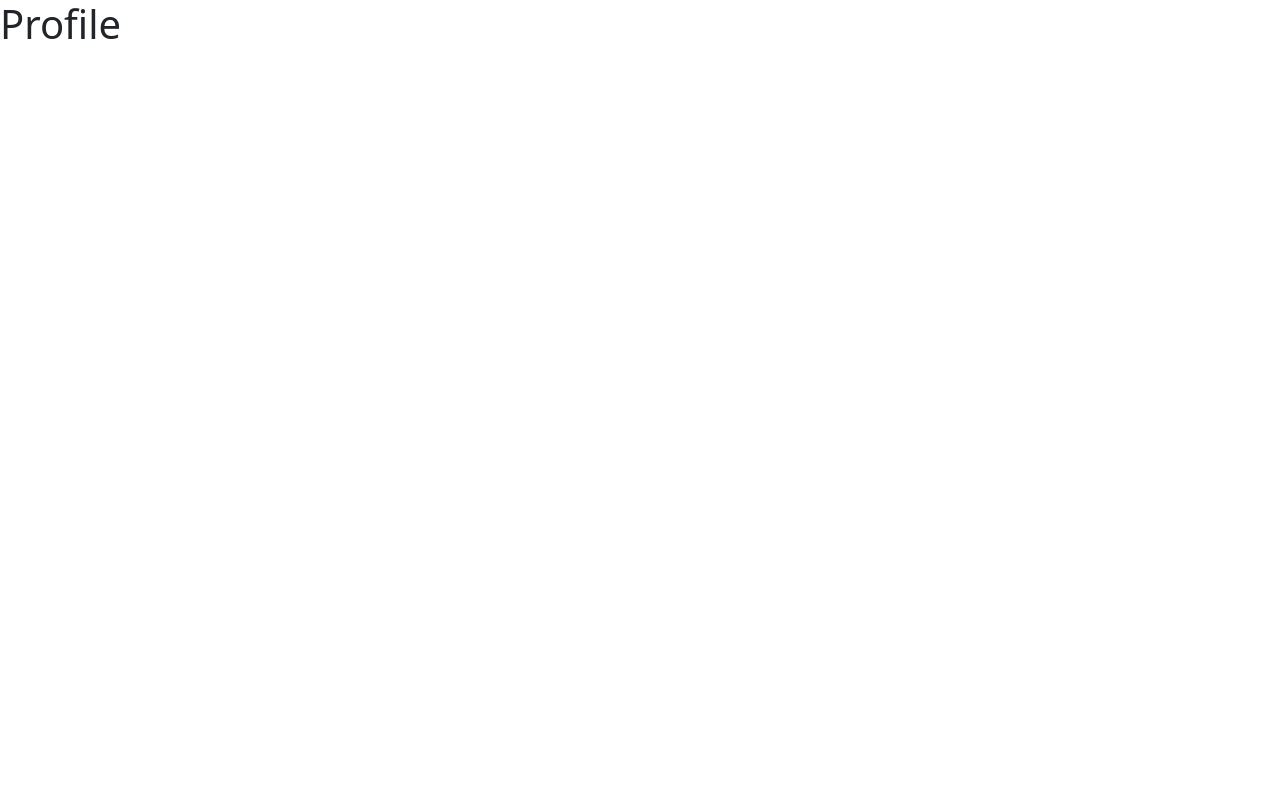
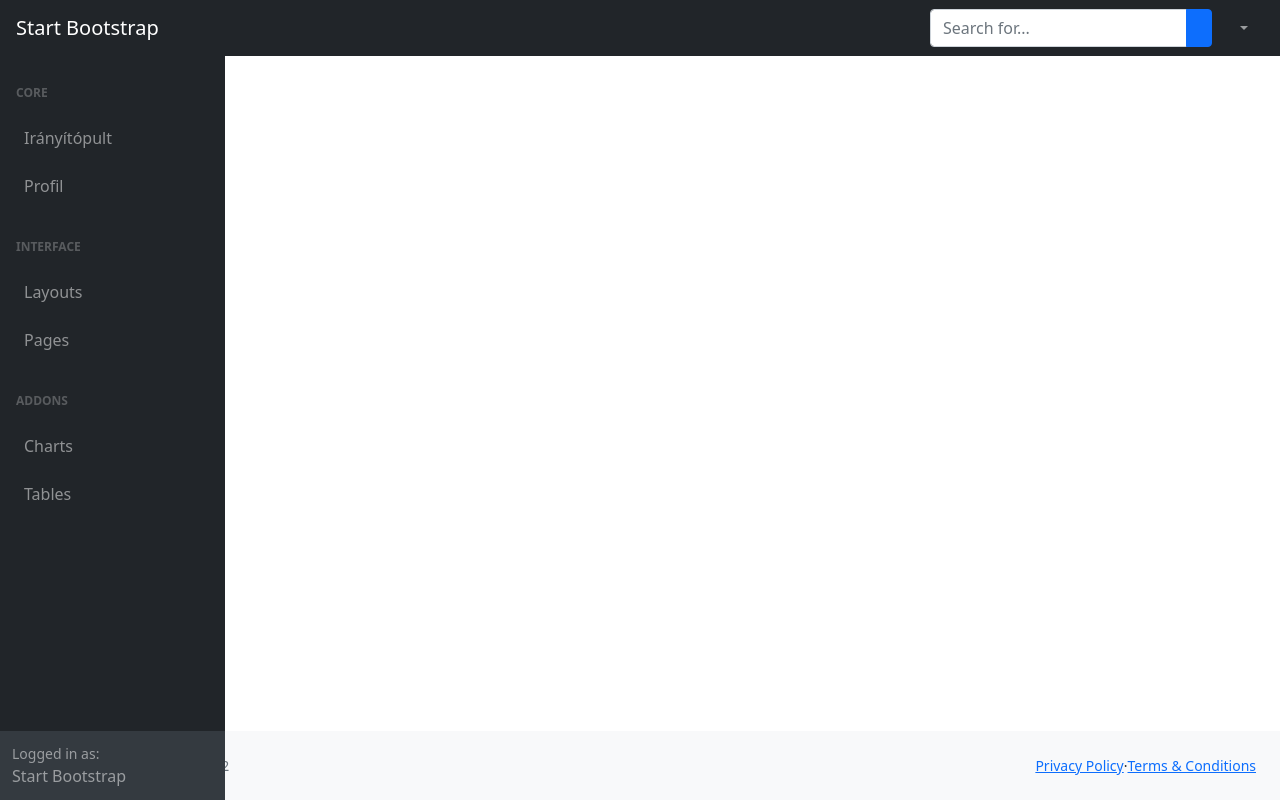
Before and after one commit to KovacsPeter2013/reactwebshop, a React (Create React App) app: page /admin/profil in a window 1280 px wide. Built offline with nearby package versions, Linux system fonts and the light colour scheme.

Commit message:
layout profil and dashboard added

```diff
--- a/src/App.js
+++ b/src/App.js
@@ -3,14 +3,24 @@ import Dashboard from './components/admin/Dashboard';
 import Profile from './components/admin/Profile';
 import MasterLayout from './layouts/admin/MasterLayout';
 
+
+
+
+
 function App() {
+
+
+
+
+
+
   return (
     <div className="App">
       <Router>
         <Routes>
           {/* <Route  path='/admin/dashboard/' element={<MasterLayout />}/> */}
-          <Route exact path='/admin/dashboard' element={<Dashboard />}/>
-          <Route exact path='/admin/profil' element={<Profile />}/>
+          <Route  path='/admin/dashboard' element={<MasterLayout />}/>
+          <Route  path='/admin/profil' element={<Profile />}/>
         </Routes>
       </Router>
 
--- a/src/components/admin/Profile.js
+++ b/src/components/admin/Profile.js
@@ -1,12 +1,24 @@
-
-import React from 'react'
-
+import React from "react";
+import Navbar from "../../layouts/admin/Navbar";
+import Footer from "../../layouts/admin/Footer";
+import Sidebar from "../../layouts/admin/Sidebar";
 const Profile = () => {
   return (
+    <div className="sb-nav-fixed">
+      <Navbar />
 
-      <h1>Profile</h1>
+      <div id="layoutSidenav">
+        <div id="layoutSidenav_nav">
+          <Sidebar />
+        </div>
 
-  )
-}
+        <div id="layoutSidenav_content">
+          <main>Profil</main>
+          <Footer />
+        </div>
+      </div>
+    </div>
+  );
+};
 
-export default Profile
+export default Profile;
--- a/src/layouts/admin/MasterLayout.js
+++ b/src/layouts/admin/MasterLayout.js
@@ -4,6 +4,8 @@ import Sidebar from "./Sidebar";
 import Footer from "./Footer";
 import '../../assets/admin/css/styles.css';
 import '../../assets/admin/js/scripts.js';
+
+
 const MasterLayout = () => {
 
   return (
@@ -17,7 +19,7 @@ const MasterLayout = () => {
 
         <div id="layoutSidenav_content">
             <main>
-                Fő fájl
+               Irányítópult
             </main>
             <Footer />
         </div>
--- a/src/layouts/admin/Sidebar.js
+++ b/src/layouts/admin/Sidebar.js
@@ -8,9 +8,13 @@ const Sidebar = () => {
                     <div className="sb-sidenav-menu">
                         <div className="nav">
                             <div className="sb-sidenav-menu-heading">Core</div>
-                            <Link to="" className="nav-link" href="index.html">
+                            <Link to="/admin/dashboard" className="nav-link" href="#">
                                 <div className="sb-nav-link-icon"><i className="fas fa-tachometer-alt"></i></div>
-                                Dashboard
+                                Irányítópult
+                            </Link>
+                            <Link to="/admin/profil" className="nav-link" href="#">
+                                <div className="sb-nav-link-icon"><i className="fas fa-tachometer-alt"></i></div>
+                                Profil
                             </Link>
                             <div className="sb-sidenav-menu-heading">Interface</div>
                             <Link to="" className="nav-link collapsed" href="#" data-bs-toggle="collapse" data-bs-target="#collapseLayouts" aria-expanded="false" aria-controls="collapseLayouts">
```
Also changed, not shown: src/routes/routes.js (+12 -0 lines).
